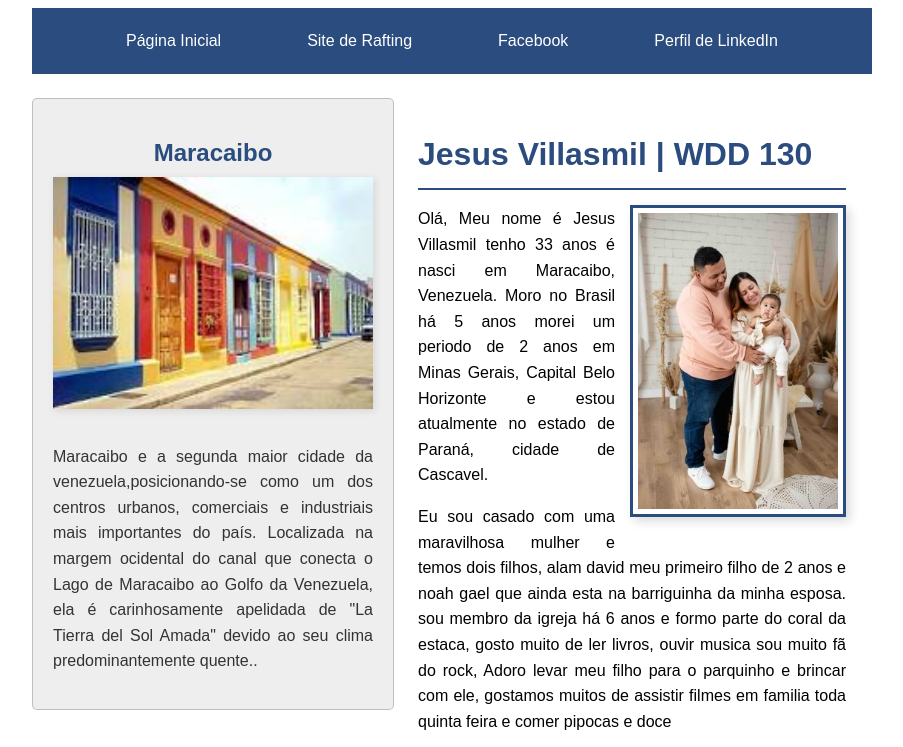
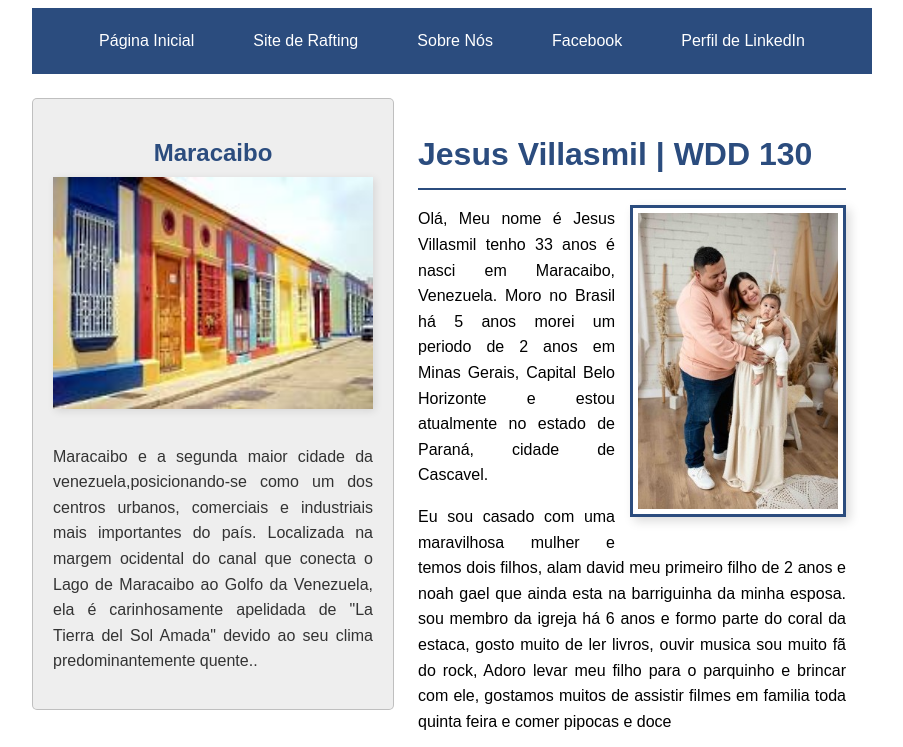
Before and after one commit to jesus01dvm/wdd130, a plain HTML site: page index.html in a window 1280 px wide. Shown: the top 747 px of the page, without its empty margins (188-1091 px from the left). Drawn offline with Linux system fonts and the light colour scheme.

Commit message:
update 02 projeto

```diff
--- a/index.html
+++ b/index.html
@@ -16,24 +16,27 @@
         <nav>
             <a href="#">Página Inicial</a>
             <a href="wwr/">Site de Rafting</a>
+            <a href="wwr/sobre.html">Sobre Nós</a>
             <a href="https://www.facebook.com/jesus.villasmil.12764/"> Facebook </a>
             <a href="https://www.linkedin.com/in/jesus-david-villasmil-mora/"> Perfil de LinkedIn
             </a>
 
         </nav>
     </header>
-    <div class= "grid">
+    <div class="grid">
         <main>
             <h1>Jesus Villasmil | WDD 130</h1>
             <img src="imagens/perfil.jpg" alt="Olá meu nome é Jesus Villasmil.">
-        <p class="indentacao">Olá, Meu nome é Jesus Villasmil tenho 33 anos é nasci em Maracaibo,
+            <p class="indentacao">Olá, Meu nome é Jesus Villasmil tenho 33 anos é nasci em
+                Maracaibo,
                 Venezuela. Moro no
                 Brasil há 5
                 anos morei um periodo de 2 anos em Minas Gerais, Capital Belo Horizonte e estou
                 atualmente
                 no estado de Paraná, cidade de Cascavel.
             </p>
-        <p class="indentacao"> Eu sou casado com uma maravilhosa mulher e temos dois filhos, alam
+            <p class="indentacao"> Eu sou casado com uma maravilhosa mulher e temos dois filhos,
+                alam
                 david meu primeiro
                 filho de 2 anos e noah gael que ainda esta na barriguinha da minha esposa.
                 sou membro da igreja há 6 anos e formo parte do coral da estaca, gosto muito de ler
@@ -42,11 +45,13 @@
                 muitos de assistir
                 filmes em familia toda quinta feira e comer pipocas e doce
             </p>
-        <p class="indentacao"> Atualmente trabalho no aeroporto da cidade de cascavel como agente de
+            <p class="indentacao"> Atualmente trabalho no aeroporto da cidade de cascavel como
+                agente de
                 check-in sendo
                 encarregado da area de "LL" lost luggage, sendo minha função localizar e enviar
                 bagagens perdidas ou não conectada no voo</p>
-        <p class="indentacao"> Eu sempre gostei da programação por esse motivo estou muito empolgado
+            <p class="indentacao"> Eu sempre gostei da programação por esse motivo estou muito
+                empolgado
                 estudando e me esforçando muito ja que minha meta e me formar no bacharelado de TI,
                 obter um melhor
                 emprego e proporcionar
@@ -63,7 +68,8 @@
         <aside class="caixa">
             <h2>Maracaibo</h2>
             <img src="imagens/bairro-santa-lucia.jpg" alt="Bairro Santa Lucia, Maracaibo">
-        <p class="indentacao">Maracaibo e a segunda maior cidade da venezuela,posicionando-se como
+            <p class="indentacao">Maracaibo e a segunda maior cidade da venezuela,posicionando-se
+                como
                 um dos centros
                 urbanos, comerciais e industriais mais importantes do país.
                 Localizada na margem ocidental do canal que conecta o Lago de Maracaibo ao Golfo da
```
Lines whose indentation alone changed are shown as unchanged.
